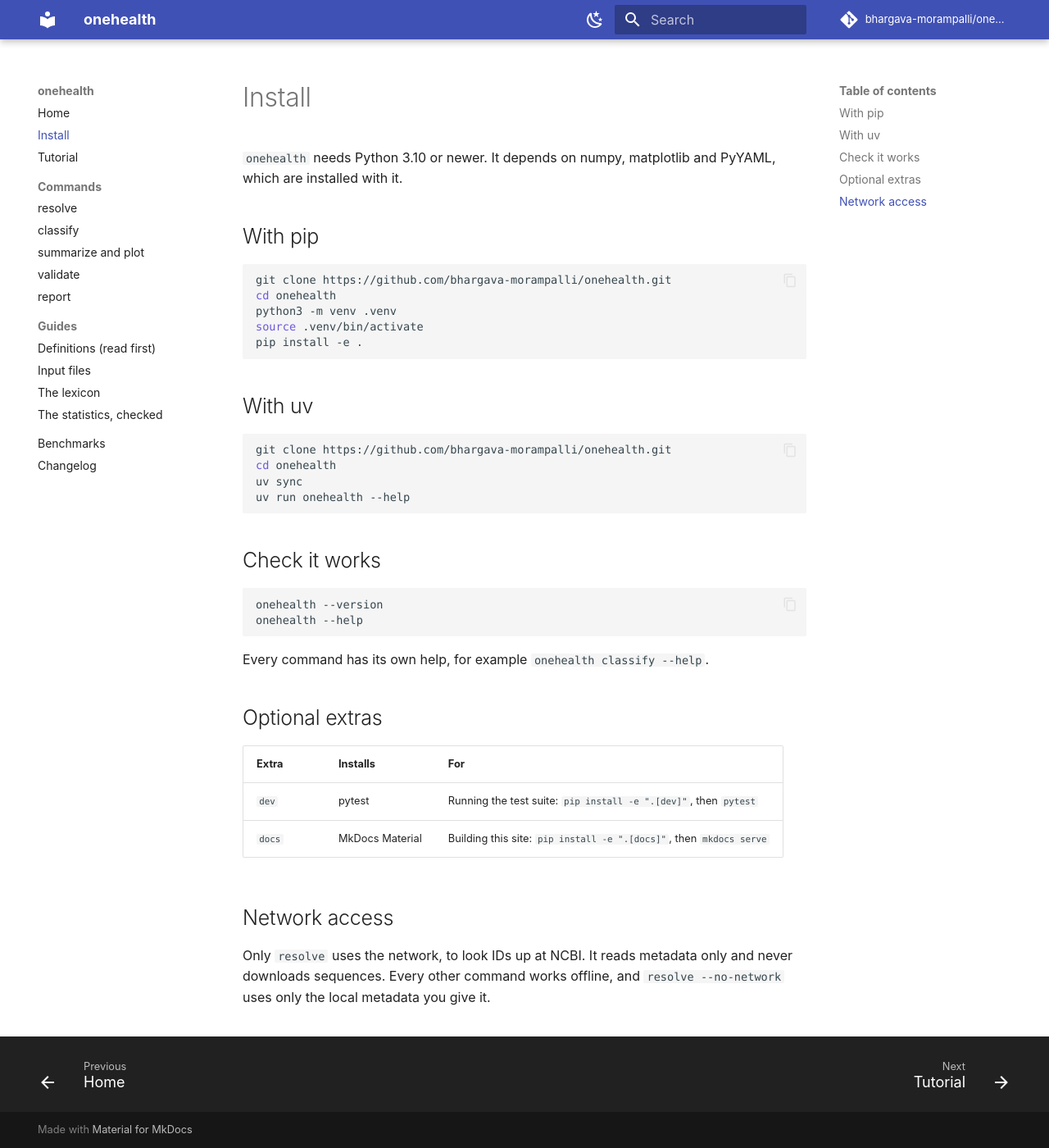
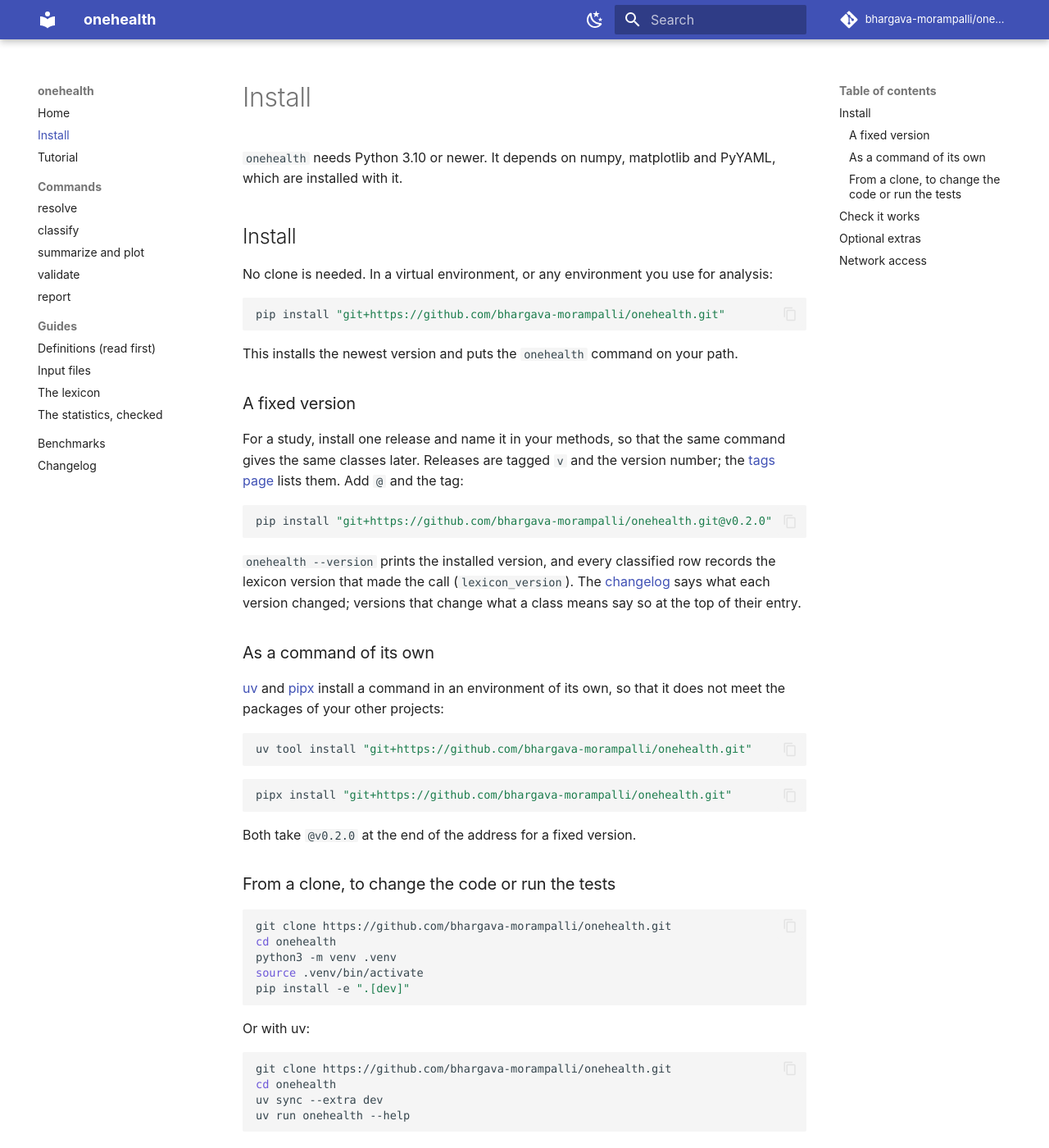
Before and after one commit to bhargava-morampalli/onehealth, an MkDocs documentation site: the page built from documentation/install.md, in a window 1280 px wide and 1400 px high. Shown: the whole window at 82% size. Built offline with MkDocs 1.6.1 and Material for MkDocs 9.7.7, drawn with Linux system fonts in a browser that asks for light colours; comment, search, counter and statistics services are not loaded; some of the changed text lies outside the part shown.

Commit message:
wip: install docs, packaging check in CI, linkage tests
Co-Authored-By: Claude Fable 5.2 <noreply@anthropic.com>
Claude-Session: https://claude.ai/code/session_01RdK4yWmR7KXs1541Ud5cMa

````diff
--- a/documentation/install.md
+++ b/documentation/install.md
@@ -2,24 +2,60 @@
 
 `onehealth` needs Python 3.10 or newer. It depends on numpy, matplotlib and PyYAML, which are installed with it.
 
-## With pip
+## Install
+
+No clone is needed. In a virtual environment, or any environment you use for analysis:
+
+```bash
+pip install "git+https://github.com/bhargava-morampalli/onehealth.git"
+```
+
+This installs the newest version and puts the `onehealth` command on your path.
+
+### A fixed version
+
+For a study, install one release and name it in your methods, so that the same command gives the same classes later. Releases are tagged `v` and the version number; the [tags page](https://github.com/bhargava-morampalli/onehealth/tags) lists them. Add `@` and the tag:
+
+```bash
+pip install "git+https://github.com/bhargava-morampalli/onehealth.git@v0.2.0"
+```
+
+`onehealth --version` prints the installed version, and every classified row records the lexicon version that made the call (`lexicon_version`). The [changelog](changelog.md) says what each version changed; versions that change what a class means say so at the top of their entry.
+
+### As a command of its own
+
+[uv](https://docs.astral.sh/uv/) and [pipx](https://pipx.pypa.io/) install a command in an environment of its own, so that it does not meet the packages of your other projects:
+
+```bash
+uv tool install "git+https://github.com/bhargava-morampalli/onehealth.git"
+```
+
+```bash
+pipx install "git+https://github.com/bhargava-morampalli/onehealth.git"
+```
+
+Both take `@v0.2.0` at the end of the address for a fixed version.
+
+### From a clone, to change the code or run the tests
 
 ```bash
 git clone https://github.com/bhargava-morampalli/onehealth.git
 cd onehealth
 python3 -m venv .venv
 source .venv/bin/activate
-pip install -e .
+pip install -e ".[dev]"
 ```
 
-## With uv
+Or with uv:
 
 ```bash
 git clone https://github.com/bhargava-morampalli/onehealth.git
 cd onehealth
-uv sync
+uv sync --extra dev
 uv run onehealth --help
 ```
+
+The examples in the [tutorial](tutorial.md) use files from the repository (`examples/`), so they need a clone too.
 
 ## Check it works
 
@@ -34,7 +70,7 @@ Every command has its own help, for example `onehealth classify --help`.
 
 | Extra | Installs | For |
 |---|---|---|
-| `dev` | pytest | Running the test suite: `pip install -e ".[dev]"`, then `pytest` |
+| `dev` | pytest, scipy | Running the test suite: `pip install -e ".[dev]"`, then `pytest`. scipy is used only by the tests, to check the statistics. |
 | `docs` | MkDocs Material | Building this site: `pip install -e ".[docs]"`, then `mkdocs serve` |
 
 ## Network access
````
Also changed, not shown: README.md (+18 -0 lines), 3 other files.
